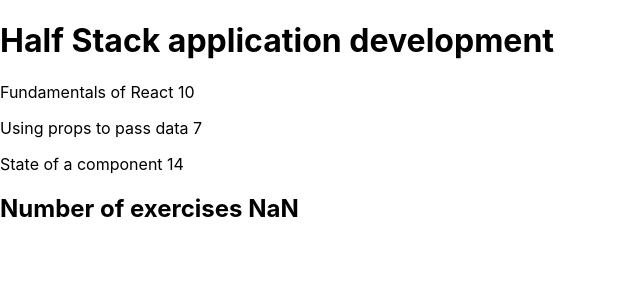
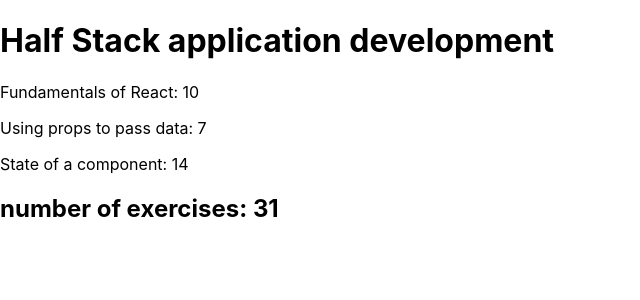
Before and after one commit to HrHrM/Fullstack-Open-2021, a React (Vite) app in the folder FullStack-Open-2021-Course/: page / in a window 1280 px wide. Shown: the top 300 px of the page, without its empty margins (0-640 px from the left). Built offline with nearby package versions, Linux system fonts and the light colour scheme.

Commit message:
finished 1.4

```diff
--- a/FullStack-Open-2021-Course/src/Components/Content.jsx
+++ b/FullStack-Open-2021-Course/src/Components/Content.jsx
@@ -5,18 +5,36 @@
 
     console.log('Initialized Content')
     console.log(parts)
-    const mapped = parts.map(e => {
-        return(
-            <Part part = {e} key={e.name} />
-        )
-    })
-
 
     return(
         <>
-            {mapped}
+            <Part name = {parts[0].name} key = {parts.name} exercises = {parts[0].exercises} />
+            <Part name = {parts[1].name} key = {parts.name} exercises = {parts[1].exercises} />
+            <Part name = {parts[2].name} key = {parts.name} exercises = {parts[2].exercises} />
         </>
     )
 }
 
 export default Content
+
+
+
+// const Content = ({parts}) => {
+
+//     console.log('Initialized Content')
+//     console.log(parts)
+//     const mapped = parts.map(e => {
+//         return(
+//             <Part part = {e} key={e.name} />
+//         )
+//     })
+
+
+//     return(
+//         <>
+//             {mapped}
+//         </>
+//     )
+// }
+
+// export default Content
--- a/FullStack-Open-2021-Course/src/Components/Footer.jsx
+++ b/FullStack-Open-2021-Course/src/Components/Footer.jsx
@@ -2,18 +2,16 @@
 
 const Footer = ({ parts }) => {
 
-    let sum
     console.log('Initialized footer')
     console.log(parts)
-    const mapped = parts.map(e => {
-        sum = sum + e.exercises
-        return sum
-    })
-    console.log(sum)
+    const total = parts[0].exercises + parts[1].exercises + parts[2].exercises
+
 
     return(
         <>
-            <h2>Number of exercises {sum}</h2>
+            <h2>
+               number of exercises: {total}
+            </h2>
         </>
     )
 }
--- a/FullStack-Open-2021-Course/src/Components/Part.jsx
+++ b/FullStack-Open-2021-Course/src/Components/Part.jsx
@@ -1,14 +1,14 @@
 import React from "react"
 
-const Part = ({ part }) => {
+const Part = ({ name, exercises }) => {
 
     console.log('Initialized "Part" component inside Content')
-    console.log(part)
+    console.log(name, exercises)
 
     return(
         <>
             <p>
-                {part.name} {part.exercises}
+                {name}: {exercises}
             </p>
         </>
     )
```
